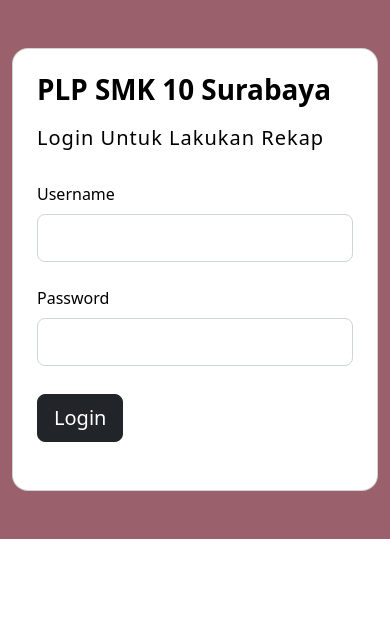
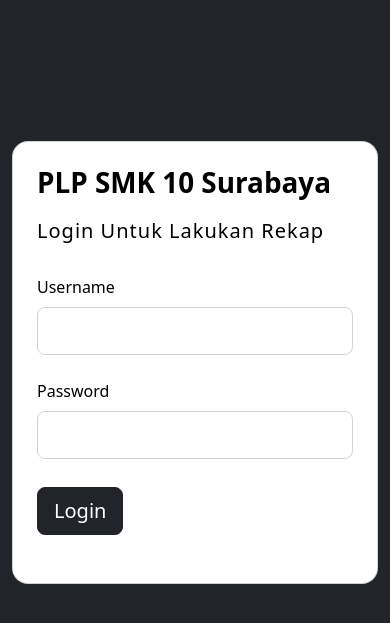
Before and after one commit to GinanjarPutra22/DataPelajaranKosong, a PHP site: page /auth/index.php in a window 390 px wide. Shown: the top 623 px of the page. Run offline with PHP 8.4, Linux system fonts and the light colour scheme.

Commit message:
login tampilan

```diff
--- a/auth/index.php
+++ b/auth/index.php
@@ -46,17 +46,22 @@ if ($_SERVER['REQUEST_METHOD'] == 'POST') {
     <meta name="viewport" content="width=device-width, initial-scale=1.0">
     <link href="https://cdn.jsdelivr.net/npm/bootstrap@5.2.3/dist/css/bootstrap.min.css" rel="stylesheet" integrity="sha384-rbsA2VBKQhggwzxH7pPCaAqO46MgnOM80zW1RWuH61DGLwZJEdK2Kadq2F9CUG65" crossorigin="anonymous">
     <title>Login</title>
+    <style>
+        .spes {
+    padding-top: 141px;
+    padding-bottom: auto;
+}
+    </style>
 </head>
-<body>
-    <section class="vh-200" style="background-color: #9A616D;">
-        <div class="container py-5 h-100">
+<body style="background-color: #212529;">
+    <section >
+        <div class="container spes">
             <div class="row d-flex justify-content-center align-items-center h-150">
             <div class="col col-xl-10">
                 <div class="card" style="border-radius: 1rem;">
                 <div class="row g-0">
-                    <div class="col-md-6 col-lg-5 d-none d-md-block">
-                        <img src="https://mdbcdn.b-cdn.net/img/Photos/new-templates/bootstrap-login-form/img1.webp"
-                            alt="login form" class="img-fluid" style="border-radius: 1rem 0 0 1rem;" />
+                    <div class="col-md-6 col-lg-5 d-none d-md-block pb-4 pt-4 ps-4">
+                    <img src="../img/lonesaten.png" alt="login form" class="img-fluid" style="border-radius: 1rem 0 0 1rem;" />
                     </div>
                     <div class="col-md-6 col-lg-7 d-flex align-items-center">
                         <div class="card-body p-4 p-lg-5 text-black">
```
Also changed, not shown: img/lonesaten.png (added), style.css (line endings or trailing spaces).
